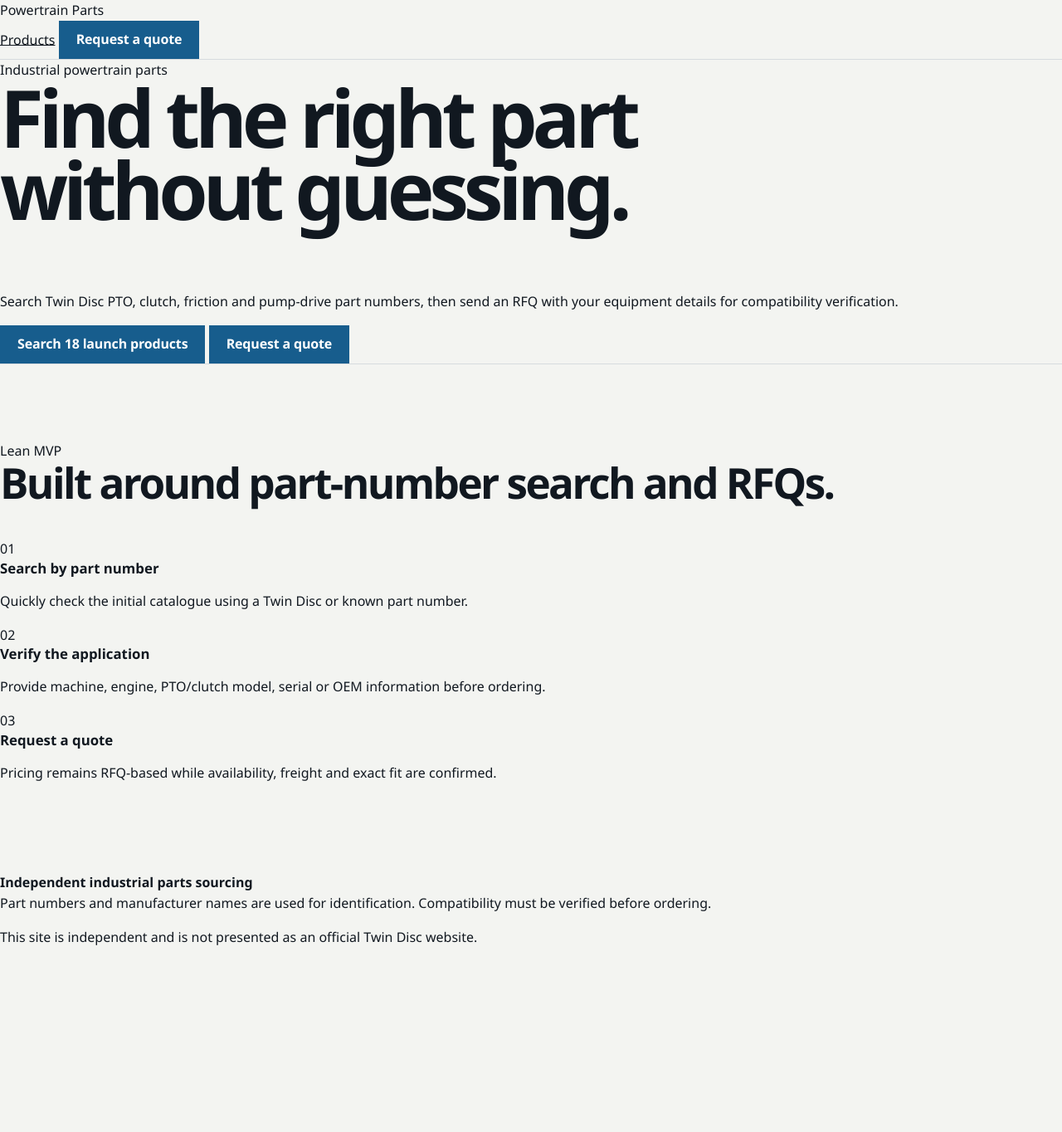
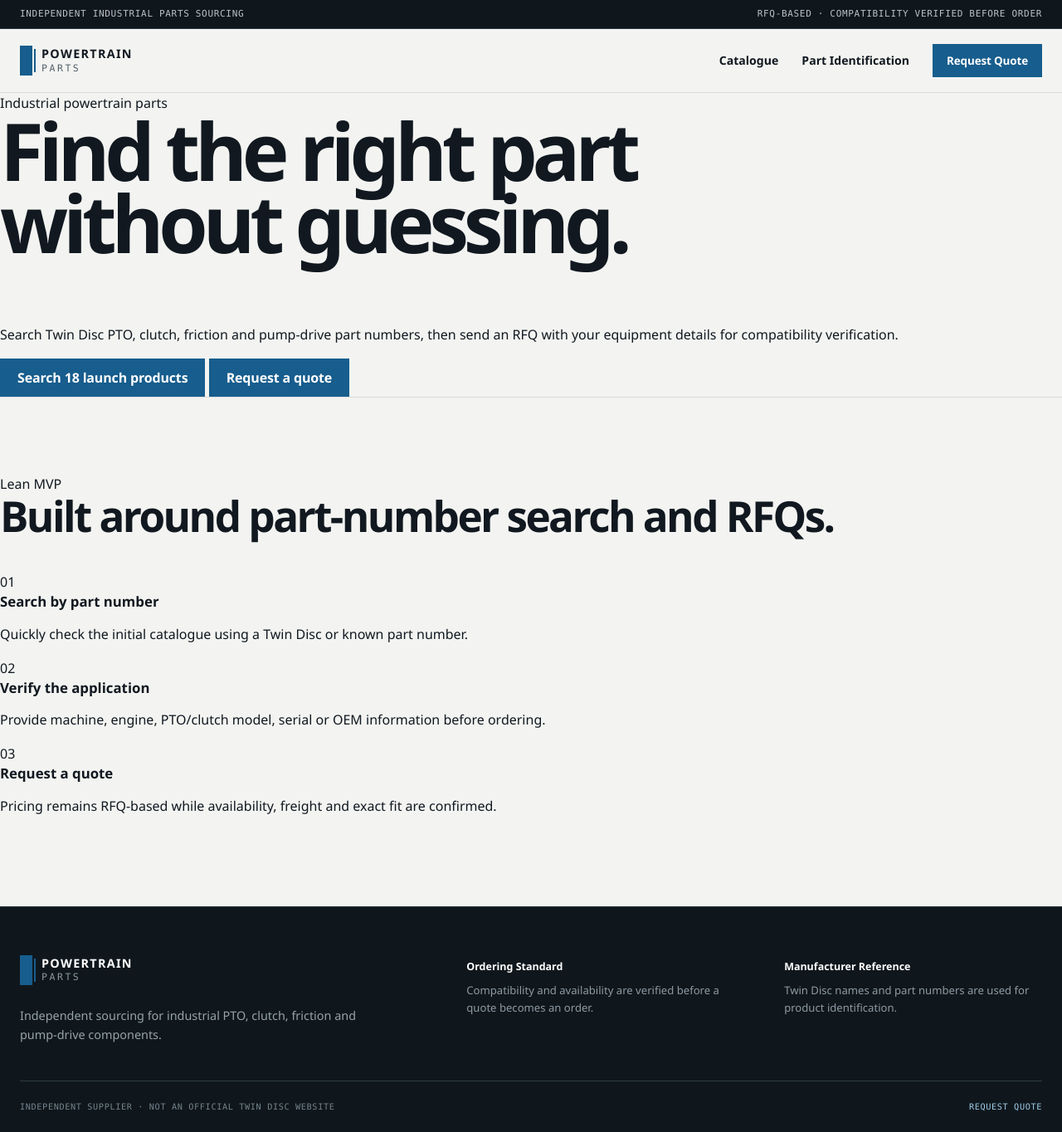
Before and after one commit to jenozu/twin-disc, an Astro site in the folder 50-Code/site/: page / in a window 1280 px wide. Shown: the whole page at 83% size. Before the commit the page ends 1158 px from the top, so only its background shows below. Built offline with nearby package versions, Linux system fonts and the light colour scheme; Astro itself is replaced by a stand-in of ours.

Commit message:
design: rebuild global layout and navigation

```diff
--- a/50-Code/site/src/layouts/BaseLayout.astro
+++ b/50-Code/site/src/layouts/BaseLayout.astro
@@ -7,8 +7,8 @@
 }
 
 const {
-  title = "Industrial Powertrain Parts",
-  description = "Independent sourcing and RFQ support for Twin Disc PTO, clutch and pump-drive parts."
+  title = "Powertrain Parts",
+  description = "Independent sourcing and RFQ support for Twin Disc PTO, clutch, friction and pump-drive parts."
 } = Astro.props;
 ---
 <!doctype html>
@@ -17,27 +17,69 @@
     <meta charset="UTF-8" />
     <meta name="viewport" content="width=device-width" />
     <meta name="description" content={description} />
+    <meta name="theme-color" content="#0f171d" />
     <title>{title}</title>
   </head>
   <body>
+    <a class="skip-link" href="#main-content">Skip to Content</a>
+
+    <div class="utility-bar" aria-hidden="true">
+      <div class="shell utility-bar__inner">
+        <span>Independent Industrial Parts Sourcing</span>
+        <span>RFQ-Based · Compatibility Verified Before Order</span>
+      </div>
+    </div>
+
     <header class="site-header">
-      <a class="brand" href="/">Powertrain Parts</a>
-      <nav aria-label="Main navigation">
-        <a href="/products">Products</a>
-        <a class="button button-small" href="/rfq">Request a quote</a>
-      </nav>
+      <div class="shell site-header__inner">
+        <a class="brand" href="/" aria-label="Powertrain Parts home">
+          <span class="brand-mark" aria-hidden="true"></span>
+          <span class="brand-copy">
+            <strong>POWERTRAIN</strong>
+            <span>PARTS</span>
+          </span>
+        </a>
+
+        <nav class="site-nav" aria-label="Main navigation">
+          <a href="/products">Catalogue</a>
+          <a href="/rfq">Part Identification</a>
+          <a class="button button-compact" href="/rfq">Request Quote</a>
+        </nav>
+      </div>
     </header>
 
-    <main>
+    <main id="main-content">
       <slot />
     </main>
 
-    <footer>
-      <div>
-        <strong>Independent industrial parts sourcing</strong>
-        <p>Part numbers and manufacturer names are used for identification. Compatibility must be verified before ordering.</p>
+    <footer class="site-footer">
+      <div class="shell footer-grid">
+        <div>
+          <a class="brand brand-footer" href="/">
+            <span class="brand-mark" aria-hidden="true"></span>
+            <span class="brand-copy">
+              <strong>POWERTRAIN</strong>
+              <span>PARTS</span>
+            </span>
+          </a>
+          <p class="footer-copy">Independent sourcing for industrial PTO, clutch, friction and pump-drive components.</p>
+        </div>
+
+        <div class="footer-meta">
+          <strong>Ordering Standard</strong>
+          <p>Compatibility and availability are verified before a quote becomes an order.</p>
+        </div>
+
+        <div class="footer-meta">
+          <strong>Manufacturer Reference</strong>
+          <p><span translate="no">Twin Disc</span> names and part numbers are used for product identification.</p>
+        </div>
       </div>
-      <p class="fine-print">This site is independent and is not presented as an official Twin Disc website.</p>
+
+      <div class="shell footer-bottom">
+        <span>Independent supplier · Not an official <span translate="no">Twin Disc</span> website</span>
+        <a href="/rfq">Request Quote</a>
+      </div>
     </footer>
   </body>
 </html>
```
